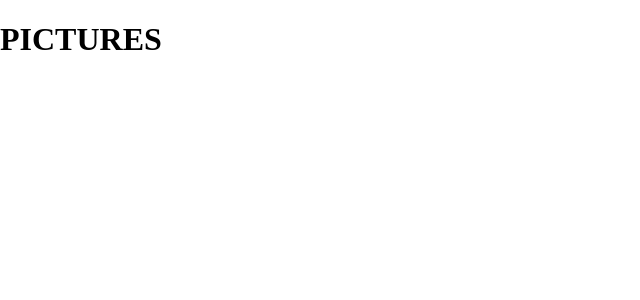
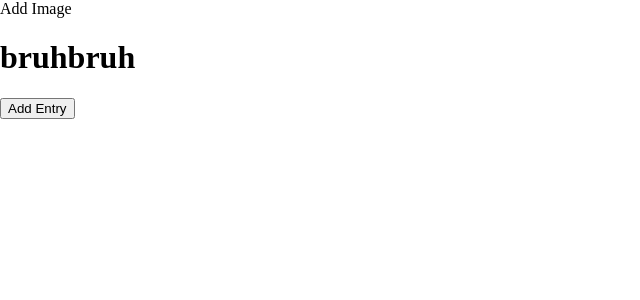
Before and after one commit to Marcus0824/zach-port, a React (Create React App) app: page /home in a window 1280 px wide. Shown: the top 300 px of the page, without its empty margins (0-640 px from the left). Built offline with nearby package versions, Linux system fonts and the light colour scheme.

Commit message:
Added Image Uploading to Firebase

```diff
--- a/package.json
+++ b/package.json
@@ -6,10 +6,12 @@
     "@testing-library/jest-dom": "^5.16.4",
     "@testing-library/react": "^13.0.1",
     "@testing-library/user-event": "^13.5.0",
+    "firebase": "^9.6.11",
     "framer": "^2.1.1",
     "framer-motion": "^6.2.10",
     "react": "^18.0.0",
     "react-dom": "^18.0.0",
+    "react-firebase-hooks": "^5.0.3",
     "react-router": "^6.3.0",
     "react-router-dom": "^6.3.0",
     "react-scripts": "5.0.1",
--- a/src/App.js
+++ b/src/App.js
@@ -1,6 +1,7 @@
 
 import './App.scss';
 import FrontPage from './components/FrontPage'
+import Admin from './components/Admin'
 import { BrowserRouter as Router, Route, Routes } from "react-router-dom";
 
 
@@ -14,9 +15,7 @@ function App() {
           <Router>
             <Routes>
               <Route path="/" element={<FrontPage />} />
-              <Route path="/home" element={<div>
-                  <h1>PICTURES</h1>
-              </div>} />
+              <Route path="/home" element={<Admin />} />
             </Routes>
           </Router>
         </div>
--- /dev/null
+++ b/src/components/Admin.js
@@ -0,0 +1,38 @@
+
+import React, { useRef, useState } from "react";
+import { uploadImage } from "./Firebase";
+
+
+const Admin = () => {
+    const previewImage = useRef(null);
+    const fileUpload = useRef(null);
+    const fileName = useRef(null);
+    const [imageSource, setImageSource] = useState("");
+
+    const refreshSource = () => {
+        let files = fileUpload.current.files;
+        let file = files[0];
+        fileName.current.innerText = file.name;
+        setImageSource(URL.createObjectURL(file));
+    };
+
+    const addEntry = () => {
+        try {
+            uploadImage(fileUpload);
+        } catch(err) {
+            console.error(err);
+            alert("An error occured while uploading the card.");
+        }
+    };
+
+    return (
+        <div>
+            <input ref={fileUpload} id="imageUpload" onChange={() => {refreshSource()}} type="file" accept="image/png, image/jpeg" style={{display: 'none', cursor: "pointer"}}></input>
+            <label htmlFor="imageUpload" style={{cursor: "pointer"}} >Add Image</label>
+            <h1 ref={fileName}>bruhbruh</h1>
+            <button  onClick={() => {addEntry()}}>Add Entry</button>
+        </div>
+    )
+}
+
+export default Admin
--- /dev/null
+++ b/src/components/Firebase.js
@@ -0,0 +1,51 @@
+// Import the functions you need from the SDKs you need
+import { initializeApp } from "firebase/app";
+import { getAnalytics } from "firebase/analytics";
+import {getAuth, signInWithEmailAndPassword, createUserWithEmailAndPassword, signOut, sendPasswordResetEmail, AuthError} from 'firebase/auth';
+import {getStorage, ref, uploadBytes } from 'firebase/storage';
+import {getFirestore, query, getDocs, collection, where, addDoc, FirestoreError} from 'firebase/firestore'
+import { useUploadFile } from 'react-firebase-hooks/storage';
+// TODO: Add SDKs for Firebase products that you want to use
+// https://firebase.google.com/docs/web/setup#available-libraries
+
+// Your web app's Firebase configuration
+// For Firebase JS SDK v7.20.0 and later, measurementId is optional
+const firebaseConfig = {
+  apiKey: "AIzaSyCKBI3TvPhyFPCziFHBDrdrSmZ_4rrqtCA",
+  authDomain: "zachportfolio-e2ce0.firebaseapp.com",
+  projectId: "zachportfolio-e2ce0",
+  storageBucket: "zachportfolio-e2ce0.appspot.com",
+  messagingSenderId: "387271806950",
+  appId: "1:387271806950:web:0392e7c75a9322aa465027",
+  measurementId: "G-YP7F6RT46B"
+};
+
+// Initialize Firebase
+const app = initializeApp(firebaseConfig);
+const analytics = getAnalytics(app);
+const auth = getAuth(app);
+const db = getFirestore(app);
+const storage = getStorage(app);
+
+const uploadImage = async (file) => {
+    if (file.current)
+    {
+      const imageRef = ref(storage, "images/" + file.current.files[0].name);
+
+      console.log(imageRef)
+      if (file.current.files){
+        uploadBytes(imageRef, file.current.files[0]).then((snapshot) => {
+          console.log('Uploaded a blob or file!');
+        });
+      }
+    }
+
+
+  }
+
+  export {
+      auth,
+      db,
+      uploadImage,
+      storage
+  }
```
Also changed, not shown: 1 other file (tests, documents, lock files or other folders).
